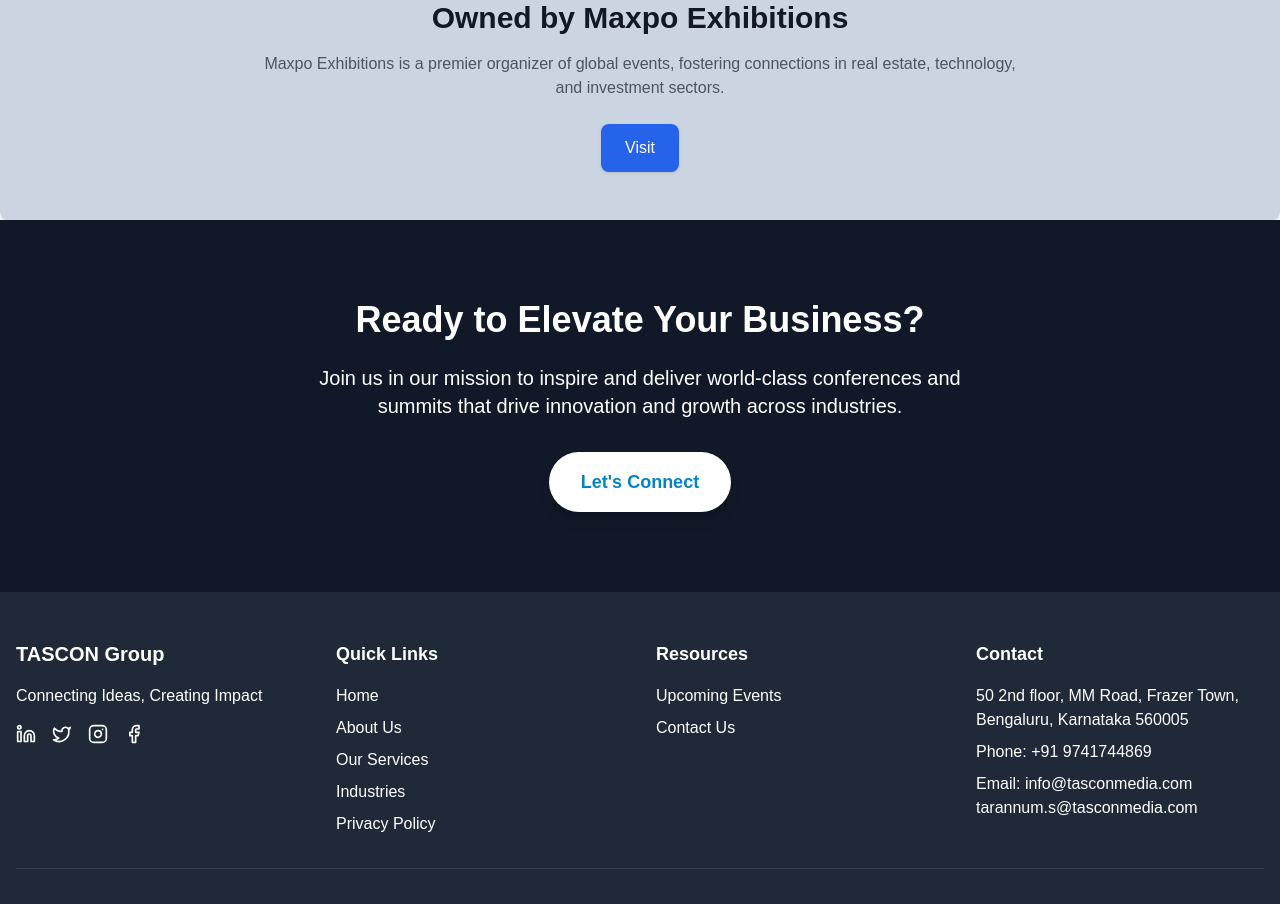
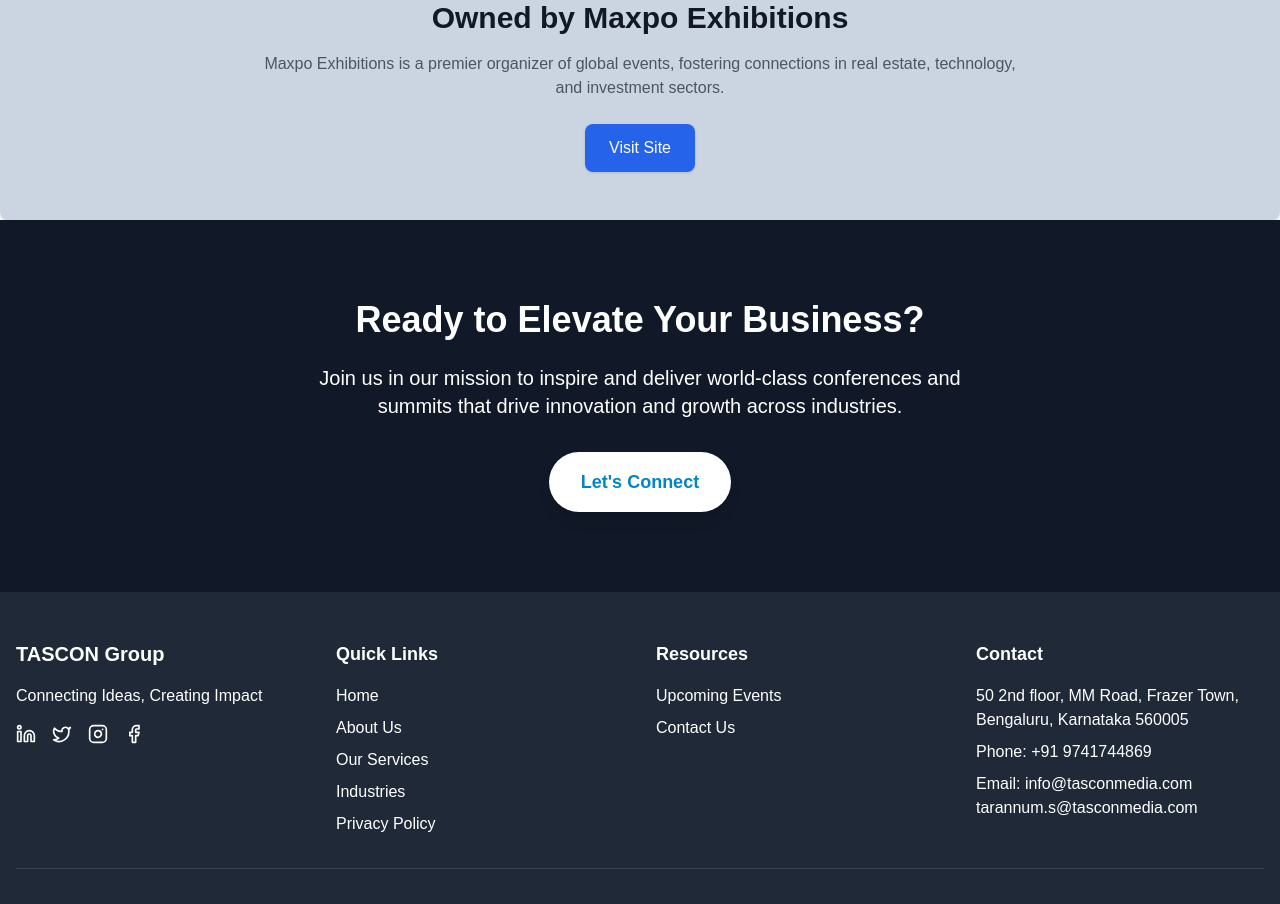
Before and after one commit to Sandeep1816/tascon-app, a Next.js app: page / in a window 1280 px wide. Shown: the part 3240-4144 px from the top of the page. Built offline with nearby package versions, Linux system fonts and the light colour scheme.

Commit message:
added maxpo detailes

```diff
--- a/components/MaxpoExhibitions.tsx
+++ b/components/MaxpoExhibitions.tsx
@@ -23,7 +23,7 @@
           rel="noopener noreferrer"
           className="mt-6 inline-block bg-blue-600 text-white px-6 py-3 rounded-lg shadow hover:bg-blue-700 transition"
         >
-          Visit
+          Visit Site
         </a>
       </div>
     </div>
```
